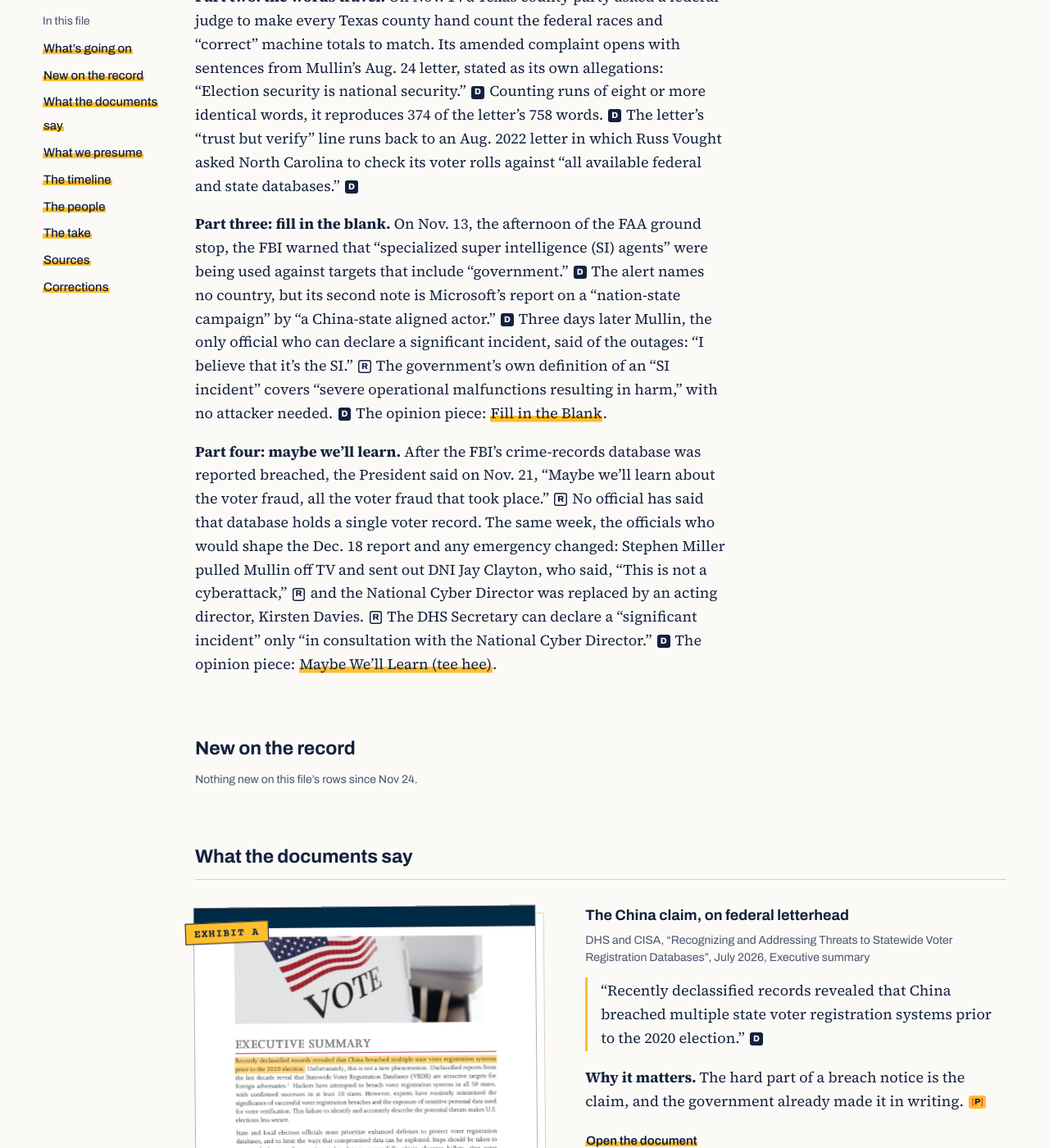
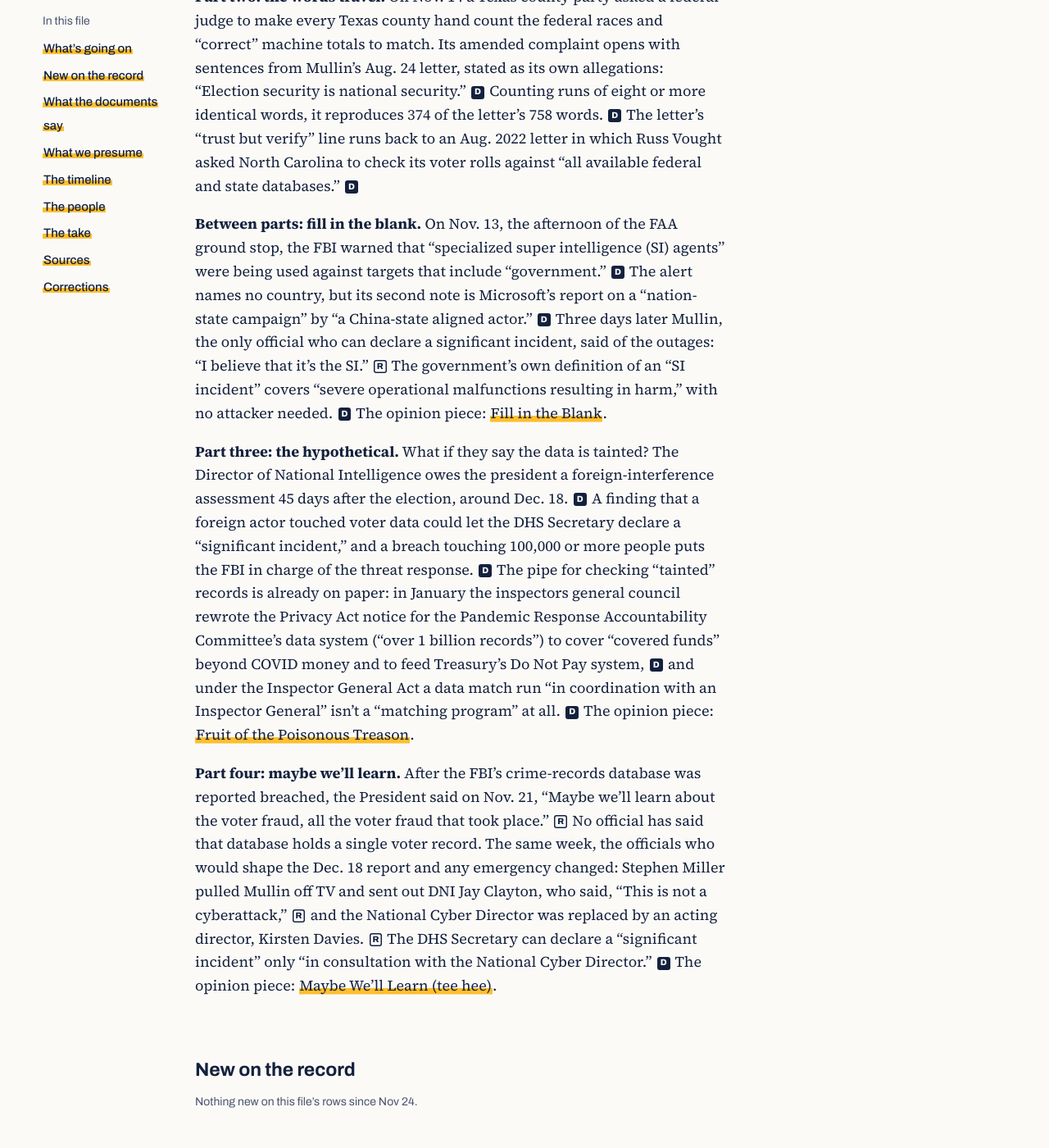
Before and after one commit to good-luck-with-that-ops/Every_Ballot_Counts_site, a Jekyll site: the page built from case-files/cf-01.html, in a window 1280 px wide and 1400 px high, scrolled down 737 px. Shown: the whole window at 82% size. Built offline with Jekyll 4.4.1, drawn with Linux system fonts in a browser that asks for light colours.

Commit message:
CF-01: part three is Fruit of the Poisonous Treason; Fill in the Blank relabeled as between parts
Co-Authored-By: Claude Opus 5.5 <noreply@anthropic.com>
Claude-Session: https://claude.ai/code/session_01HdutmkMbTKQJe4a2B2Rfj3

```diff
--- a/case-files/cf-01.html
+++ b/case-files/cf-01.html
@@ -28,7 +28,8 @@ sections: ["What’s going on", "New on the record", "What the documents say", "
   <div class="prose">
     <p>Federal cyber law is written two ways in the same statute. The Homeland Security Secretary can act on a “reasonably suspected” incident. {D} Congress has to be told only seven days after an agency has “a reasonable basis to conclude” a major incident occurred. {D} Unauthorized access to the personal data of 100,000 or more people is a major incident automatically, and that makes it a “significant cyber incident” with the FBI leading the response. {D} The government has already put a suspicion in writing: a July 2026 DHS-CISA guide says China “breached multiple state voter registration systems.” {D}</p>
     <p><b>Part two: the words travel.</b> On Nov. 14 a Texas county party asked a federal judge to make every Texas county hand count the federal races and “correct” machine totals to match. Its amended complaint opens with sentences from Mullin’s Aug. 24 letter, stated as its own allegations: “Election security is national security.” {D} Counting runs of eight or more identical words, it reproduces 374 of the letter’s 758 words. {D} The letter’s “trust but verify” line runs back to an Aug. 2022 letter in which Russ Vought asked North Carolina to check its voter rolls against “all available federal and state databases.” {D}</p>
-    <p><b>Part three: fill in the blank.</b> On Nov. 13, the afternoon of the FAA ground stop, the FBI warned that “specialized super intelligence (SI) agents” were being used against targets that include “government.” {D} The alert names no country, but its second note is Microsoft’s report on a “nation-state campaign” by “a China-state aligned actor.” {D} Three days later Mullin, the only official who can declare a significant incident, said of the outages: “I believe that it’s the SI.” {R} The government’s own definition of an “SI incident” covers “severe operational malfunctions resulting in harm,” with no attacker needed. {D} The opinion piece: <a href="https://www.presumptionofirregularity.com/p/fill-in-the-blank-________-state">Fill in the Blank</a>.</p>
+    <p><b>Between parts: fill in the blank.</b> On Nov. 13, the afternoon of the FAA ground stop, the FBI warned that “specialized super intelligence (SI) agents” were being used against targets that include “government.” {D} The alert names no country, but its second note is Microsoft’s report on a “nation-state campaign” by “a China-state aligned actor.” {D} Three days later Mullin, the only official who can declare a significant incident, said of the outages: “I believe that it’s the SI.” {R} The government’s own definition of an “SI incident” covers “severe operational malfunctions resulting in harm,” with no attacker needed. {D} The opinion piece: <a href="https://www.presumptionofirregularity.com/p/fill-in-the-blank-________-state">Fill in the Blank</a>.</p>
+    <p><b>Part three: the hypothetical.</b> What if they say the data is tainted? The Director of National Intelligence owes the president a foreign-interference assessment 45 days after the election, around Dec. 18. {D} A finding that a foreign actor touched voter data could let the DHS Secretary declare a “significant incident,” and a breach touching 100,000 or more people puts the FBI in charge of the threat response. {D} The pipe for checking “tainted” records is already on paper: in January the inspectors general council rewrote the Privacy Act notice for the Pandemic Response Accountability Committee’s data system (“over 1 billion records”) to cover “covered funds” beyond COVID money and to feed Treasury’s Do Not Pay system, {D} and under the Inspector General Act a data match run “in coordination with an Inspector General” isn’t a “matching program” at all. {D} The opinion piece: <a href="https://www.presumptionofirregularity.com/p/fruit-of-the-poisonous-treason">Fruit of the Poisonous Treason</a>.</p>
     <p><b>Part four: maybe we’ll learn.</b> After the FBI’s crime-records database was reported breached, the President said on Nov. 21, “Maybe we’ll learn about the voter fraud, all the voter fraud that took place.” {R} No official has said that database holds a single voter record. The same week, the officials who would shape the Dec. 18 report and any emergency changed: Stephen Miller pulled Mullin off TV and sent out DNI Jay Clayton, who said, “This is not a cyberattack,” {R} and the National Cyber Director was replaced by an acting director, Kirsten Davies. {R} The DHS Secretary can declare a “significant incident” only “in consultation with the National Cyber Director.” {D} The opinion piece: <a href="https://www.presumptionofirregularity.com/p/maybe-well-learn-tee-hee">Maybe We’ll Learn (tee hee)</a>.</p>
   </div>
 </section>
```
